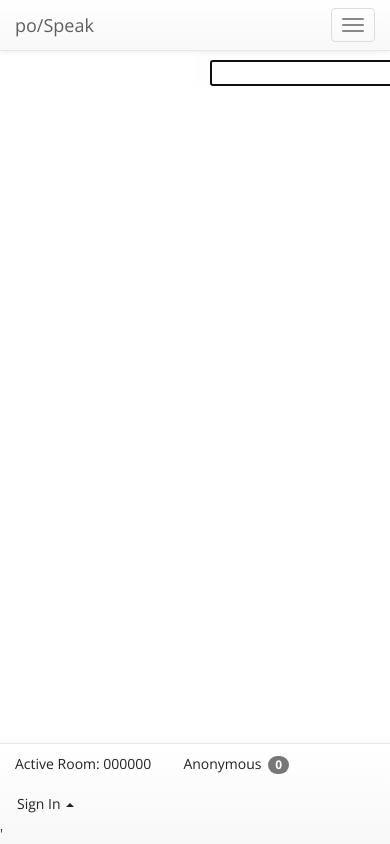
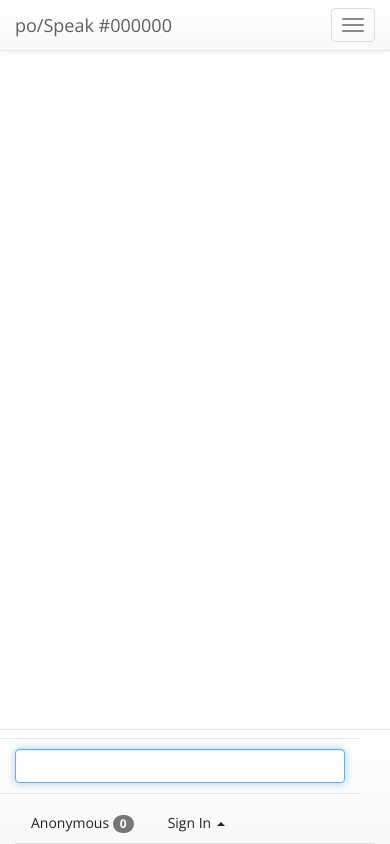
Before and after one commit to kmans/pospeak, a Flask app: page / in a window 390 px wide; the page is wider, and only the part inside the window is pictured. Run offline with Flask 2, Linux system fonts and the light colour scheme; data that the repository does not hold is empty; some libraries are stand-ins or nearby versions.

Commit message:
changes to responsive design, adding in some jquery anims
sign-in broken, working on fixes.

```diff
--- a/static/styles.css
+++ b/static/styles.css
@@ -10,10 +10,10 @@ html, body {
 
 
 
+
 a {
   color:#222222;
 }
-
 
 
 
@@ -104,14 +104,10 @@ h1,h2,h3 {
   letter-spacing:2px;
 }
 
-.col-sm-9.full {
-    width: 100%;
+
+.navbar-form {
+  width: 100%;
 }
-
-small.text-muted {
-  font-family:courier,courier-new,monospace;
-}
-
 
 .input-mini {
   width: 60px;
--- a/templates/base.html
+++ b/templates/base.html
@@ -18,22 +18,29 @@
 		<link href="{{ static('favicon.ico') }}" rel="shortcut icon">
         <link href="{{ static('styles.css') }}" rel="stylesheet">
 
-
-        <script src="http://ajax.googleapis.com/ajax/libs/jquery/2.0.2/jquery.min.js"></script>
-        <script src="https://maxcdn.bootstrapcdn.com/bootstrap/3.3.4/js/bootstrap.min.js"></script>
+		<!-- some jQuery to get elements to fade away -->
+		<script>
+        window.setTimeout(function() {
+  			$("#alert_message").fadeTo(500, 0).slideUp(500, function(){
+    			$(this).remove();
+  				});
+			}, 3000);
+		</script>
 
 
 
 	</head>
+
 	<body>
-	<div class="container">
 
 
-			<div class="col-xs-6 col-sm-3 col-lg-3">
+			<div class="container-fluid">
+			<div class="row">
+			<div class="col-xs-12 col-sm-8 col-md-8 col-lg-8">
 
-			<!-- start nav menu -->
+
 				<nav class="navbar navbar-default navbar-fixed-top">
-		      <div class="container">
+
 			        <div class="navbar-header">
 			          	<button type="button" class="navbar-toggle collapsed" data-toggle="collapse" data-target="#navbar" aria-expanded="false" aria-controls="navbar">
 			            <span class="sr-only">Toggle navigation</span>
@@ -41,143 +48,121 @@
 			            <span class="icon-bar"></span>
 			            <span class="icon-bar"></span>
 			          	</button>
-		          <a class="navbar-brand" href="#">po/Speak</a>
+			          	<a class="navbar-brand" href="#">po/Speak #{{room}}</a>
 			        </div>
+
 		        	<div id="navbar" class="navbar-collapse collapse">
 
 			        	<ul class="nav navbar-nav">
-		            <li class="active"><a href="{{ url_for('index') }}">Room: {{room}}</a></li>
+			            <li class="active"><a href="{{ url_for('index') }}">Current Room: {{room}}</a></li>
 			            <li><a href="{{ url_for('index', room=new) }}">New Chat</a></li>
-		            <!-- placeholder, new = random for right now...
-		            <li><a href="{{ url_for('index') }}">Random Chat</a></li>
-		            -->
+
 			          	</ul>
 
-				  <!-- right float 'profile'
-   		    	  <ul class="nav nav-pills navbar-right" role="tablist">
-			        <li role="presentation" class="active"><a href="{{ url_for('index') }}">Home <span class="badge">42</span></a></li>
-			        <li role="presentation"><a href="{{ url_for('index') }}">Profile</a></li>
-			        <li role="presentation"><a href="{{ url_for('index') }}">Messages <span class="badge">3</span></a></li>
+					</div>
 
+		    	</nav>
+
+			</div>
+			</div>
+			</div>
+
+
+			<div class="container-fluid" >
+			<div class="row">
+			<div class="col-xs-12 col-sm-8 col-md-8 col-lg-8">
+
+				<!-- content -->
+
+
+	            {% block content %}
+	            {% endblock %}
+
+				<!-- end of content -->
+			<div id="pagebottom"></div>
+			</div>
+			</div>
+			</div>
+
+
+
+
+			<div class="container-fluid">
+			<div class="row">
+			<div class="col-xs-12 col-sm-8">
+
+
+
+				<nav class="navbar navbar-default navbar-fixed-bottom">
+
+			        	<span class="col-xs-12 col-sm-8 col-md-8 col-lg-8">
+						<ul class="navbar-form">
+
+							{% block chatbox %}
+		            		{% endblock %}
+
+	            		</ul>
+	            		</span>
+
+						<span class="col-xs-12 col-sm-12 col-md-12 col-lg-12">
+						<ul class="nav nav-tabs" role="tablist">
+
+
+
+				        	{% if user is not none %}
+				                <li role="presentation"><a href="{{ url_for('index') }}">{{ session.email }} <span class="badge">{{ ccount }}</span></a></li>
+					        {% else %}
+						        <li role="presentation"><a href="{{ url_for('index') }}">Anonymous <span class="badge">{{ ccount }}</span></a></li>
+				        	{% endif %}
 
 
 							<li class="dropdown">
 	                		<a href="#" class="dropdown-toggle" data-toggle="dropdown" role="button" aria-expanded="false">Sign In <span class="caret"></span></a>
+
 	                			<ul class="dropdown-menu" role="menu">
+								<!-- login -->
 
 							      	<form class="form-signin">
+
 								        <h2 class="form-signin-heading">&nbsp;Please sign in</h2>
+
 								        <label for="inputEmail" class="sr-only">Email address</label>
 								        <input type="email" id="inputEmail" class="form-control" placeholder="Email address" required autofocus>
+
 								        <label for="inputPassword" class="sr-only">Password</label>
 								        <input type="password" id="inputPassword" class="form-control" placeholder="Password" required>
+
 								        <div class="checkbox">
 								        <label>
 								        <input type="checkbox" value="remember-me"> Remember me
 								        </label>
 								        </div>
+
 								        <button class="btn btn-lg btn-primary btn-block" type="submit">Sign in</button>
+
 							      	</form>
+
+							 	<!-- \login -->
+
 
                 				</ul>
               				</li>
 
-
-
-
-
 						</ul>
-			      end right float 'profile -->
-
-
-		        </div><!--/.nav-collapse -->
+						</span>
+			    </nav>
 			</div>
-		    </nav>
-			<!-- end nav menu -->
+			</div>
 			</div>
 
+		<script src="http://code.jquery.com/jquery-1.11.3.min.js"></script>
+        <script src="https://maxcdn.bootstrapcdn.com/bootstrap/3.3.4/js/bootstrap.min.js"></script>
 
-			<div class="col-xs-6 col-sm-3 col-lg-3" id="main">
-
-							<!-- content -->
-
-				            {% for message in get_flashed_messages() %}
-				                <div class="alert">{{ message }}</div>
-				            {% endfor %}
-				            {% block content %}
-				            {% endblock %}
-
-							<!-- end of content -->
-
-
-
-				<!-- /main -->
-
-
-			</div>
-
-
-			<div class="col-xs-6 col-sm-3 col-lg-3" id="main">
-			<nav class="navbar navbar-default navbar-fixed-bottom">
-		      <div class="container">
-		        <div class="navbar-header">
-		        				  <!-- right float 'profile' -->
-   		    	  <ul class="nav nav-pills navbar-right" role="tablist">
-
-			        <li role="presentation"><a href="{{ url_for('index') }}">Active Room: {{room}}</a></li>
-			        {% if user is not none %}
-
-			        <li role="presentation"><a href="{{ url_for('index') }}">{{ session.email }} <span class="badge">{{ ccount }}</span></a></li>
-
-			        {% else %}
-			        <li role="presentation"><a href="{{ url_for('index') }}">Anonymous <span class="badge">{{ ccount }}</span></a></li>
-			        {% endif %}
-
-					<!-- dynamic dropdown sign in -->
-					<li class="dropdown">
-                		<a href="#" class="dropdown-toggle" data-toggle="dropdown" role="button" aria-expanded="false">Sign In <span class="caret"></span></a>
-                		<ul class="dropdown-menu" role="menu">
-
-						<!-- start beta block -->
-
-					      <form class="form-signin">
-					        <h2 class="form-signin-heading">&nbsp;Please sign in</h2>
-					        <label for="inputEmail" class="sr-only">Email address</label>
-					        <input type="email" id="inputEmail" class="form-control" placeholder="Email address" required autofocus>
-					        <label for="inputPassword" class="sr-only">Password</label>
-					        <input type="password" id="inputPassword" class="form-control" placeholder="Password" required>
-					        <div class="checkbox">
-					          <label>
-					            <input type="checkbox" value="remember-me"> Remember me
-					          </label>
-					        </div>
-					        <button class="btn btn-lg btn-primary btn-block" type="submit">Sign in</button>
-					      </form>
-
-						 <!-- end beta block -->
-
-						<!-- login
-						{#% block login %#}
-						{#% endblock %#}
-						 /end login -->
-
-                		</ul>
-              		</li>
-
-					<!-- end dynamic dropdown sign in -->
-
-
-
-			      </ul>
-			      <!-- end right float 'profile -->'
-		        </div>
-		      </div>
-		    </nav>
-
-
-
-	</div>
-
+		<script>
+		$(document).ready(function() {
+			$("html, body").animate({scrollTop: $("#pagebottom").offset().top});
+			});
+		</script>
 
 
 	</body>
--- a/templates/index.html
+++ b/templates/index.html
@@ -6,16 +6,25 @@
 
     <br><br><br>
 
-
     {% for comment in comments %}
         <blockquote>
             <p>{{ comment.text }}</p>
-            <small>{{ comment.timestamp.strftime('%Y-%m-%d %H:%M:%S') }}</small>
+            <footer>{{ comment.timestamp.strftime('%Y-%m-%d %H:%M:%S') }}</footer>
         </blockquote>
     {% endfor %}
+
+    {% for message in get_flashed_messages() %}
+        <div id="alert_message" class="alert alert-success">{{ message }}</div>
+    {% endfor %}
+
+    <br><br><br><br>
+
+{% endblock %}
+
+{% block chatbox %}
     <form method="POST">
         {{ form.hidden_tag() }}
-        {{ render_field(form.text, label=False, class="input-xxlarge", autofocus="autofocus") }}
+        {{ render_field(form.text, label=False, class="form-control", autofocus="autofocus") }}
     </form>
 {% endblock %}
 
```
Also changed, not shown: users.db. Lines whose indentation alone changed are shown as unchanged.
